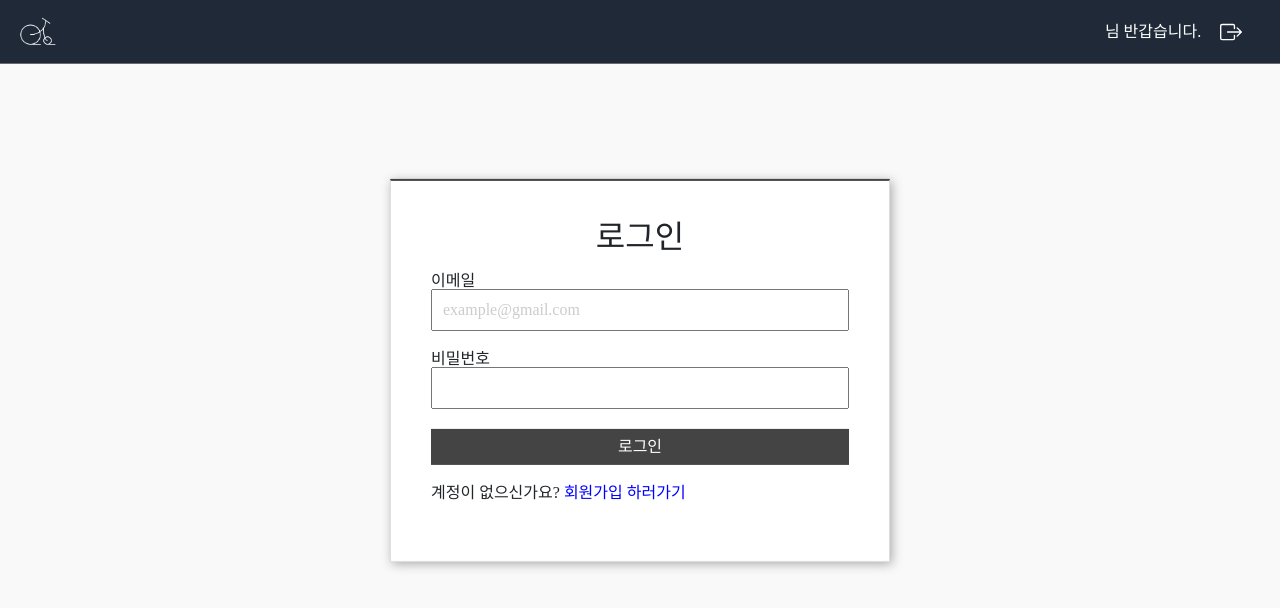
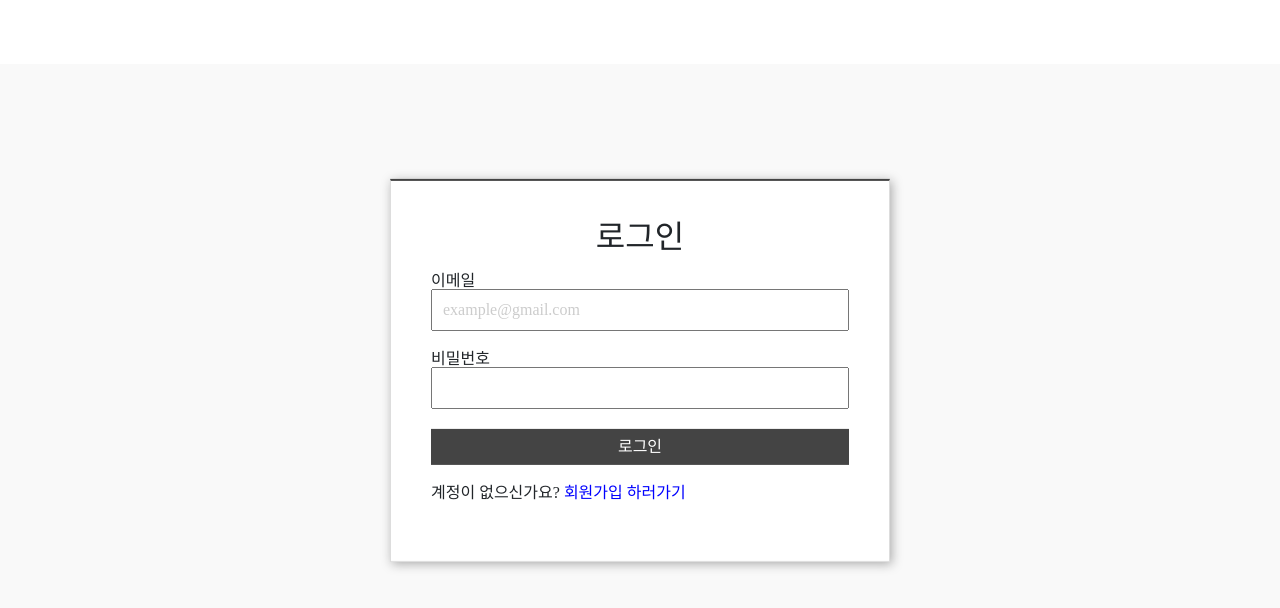
Before and after one commit to nicejongwoo/community-board-rest-spring-react, a React (Create React App) app in the folder admin-ui/: page /login in a window 1280 px wide. Shown: the top 608 px of the page. Built offline with nearby package versions, Linux system fonts and the light colour scheme.

Commit message:
AuthProvider -> recoil for authState

```diff
--- a/admin-ui/src/App.js
+++ b/admin-ui/src/App.js
@@ -5,6 +5,8 @@ import styled, {css} from "styled-components";
 import Header from "components/Header";
 import Left from "components/Left";
 import {AuthProvider} from "context/AuthProvider";
+import {useRecoilState} from "recoil";
+import {authState} from "state/authState";
 
 const AppContainer = styled.div`
   display: flex;
@@ -142,19 +144,19 @@ export const StyledBtnWrapper = styled.div`
 `
 
 function App() {
+    const [auth, setAuth] = useRecoilState(authState);
 
     return (
         <BrowserRouter>
-            <AuthProvider>
+            {/*<AuthProvider>*/}
                 <AppContainer>
-                    <Header/>
-
                     <Main>
-                        <Left/>
+                        {auth && <Header/>}
+                        {auth && <Left/>}
                         <AppRouter/>
                     </Main>
                 </AppContainer>
-            </AuthProvider>
+            {/*</AuthProvider>*/}
         </BrowserRouter>
     );
 }
--- a/admin-ui/src/components/Header.jsx
+++ b/admin-ui/src/components/Header.jsx
@@ -3,8 +3,9 @@ import {Link} from "react-router-dom";
 import {BoxArrowRight} from "react-bootstrap-icons";
 import logo from 'assets/images/main_logo.png';
 import styled from "styled-components";
-import AuthService from "../service/auth/authService";
-import useAuth from "../hooks/useAuth";
+import AuthService from "service/auth/authService";
+import {useRecoilState} from "recoil";
+import {authState} from "state/authState";
 
 const StyledFlex = styled.div`
 `
@@ -94,7 +95,7 @@ const HeaderProfileWrapper = styled.div`
 `
 
 const Header = () => {
-    const {auth, setAuth} = useAuth();
+    const [auth, setAuth] = useRecoilState(authState);
 
     return (
         <HeaderContainer className="hidden_print">
--- a/admin-ui/src/components/Left.jsx
+++ b/admin-ui/src/components/Left.jsx
@@ -4,7 +4,7 @@ import {useRecoilValue} from "recoil";
 import styled from "styled-components";
 import {currentMenuState} from "state/menuState";
 import {ACCOUNT_MENU_NAME, ACCOUNT_PARAM, COMMUNITY_PARAM, TEST_PARAM} from "util/constant";
-import useAuth from "../hooks/useAuth";
+import {authState} from "state/authState";
 
 const MenuNav = styled.nav`
   width: 220px;
@@ -64,7 +64,7 @@ const Footer = styled.footer`
 const Left = () => {
 
     const currentMenu = useRecoilValue(currentMenuState);
-    const {auth} = useAuth();
+    const auth = useRecoilValue(authState);
 
     let adminPermission = auth?.roles?.find(role => ["regaXL"].includes(role.code));
 
--- a/admin-ui/src/pages/auth/Login.jsx
+++ b/admin-ui/src/pages/auth/Login.jsx
@@ -2,7 +2,8 @@ import React from 'react';
 import {Link, useLocation, useNavigate} from "react-router-dom";
 import {useForm} from "react-hook-form";
 import AuthService from "service/auth/authService";
-import useAuth from "hooks/useAuth";
+import {useRecoilState} from "recoil";
+import {authState} from "state/authState";
 
 const Login = () => {
 
@@ -13,15 +14,12 @@ const Login = () => {
     const {register, handleSubmit, watch, formState: {errors, isValid}} = useForm({
         mode: "onChange"
     });
-    const {setAuth} = useAuth();
 
+    const [auth, setAuth] = useRecoilState(authState);
     const onSubmit = (data) => {
         AuthService.login(data).then(response => {
-            // console.log("response:: ", response);
-            // console.log("from:: ", from);
-            // setAuth(response.data.auth);
-            localStorage.setItem("userInfo", JSON.stringify(response.data.auth));
-            setAuth(JSON.parse(localStorage.getItem("userInfo")));
+            localStorage.setItem("auth", JSON.stringify(response.data.auth));
+            setAuth(response.data.auth);
             navigate(from, {replace: true});
         }).catch(error => {
             console.error("error:: ", error);
--- a/admin-ui/src/router/ProtectedRoute.js
+++ b/admin-ui/src/router/ProtectedRoute.js
@@ -1,10 +1,11 @@
 import React from 'react';
 import {Navigate, useLocation} from "react-router-dom";
-import useAuth from "hooks/useAuth";
+import {useRecoilValue} from "recoil";
+import {authState} from "state/authState";
 
 const ProtectedRoute = ({children, requiredRoles}) => {
     const location = useLocation();
-    const {auth} = useAuth();
+    const auth = useRecoilValue(authState);
 
     return (
         auth?.roles?.find(role => requiredRoles.includes(role.code))
--- /dev/null
+++ b/admin-ui/src/state/authState.js
@@ -0,0 +1,6 @@
+import {atom} from "recoil";
+
+export const authState = atom({
+    key: "authState",
+    default: JSON.parse(localStorage.getItem("auth")),
+});
```
